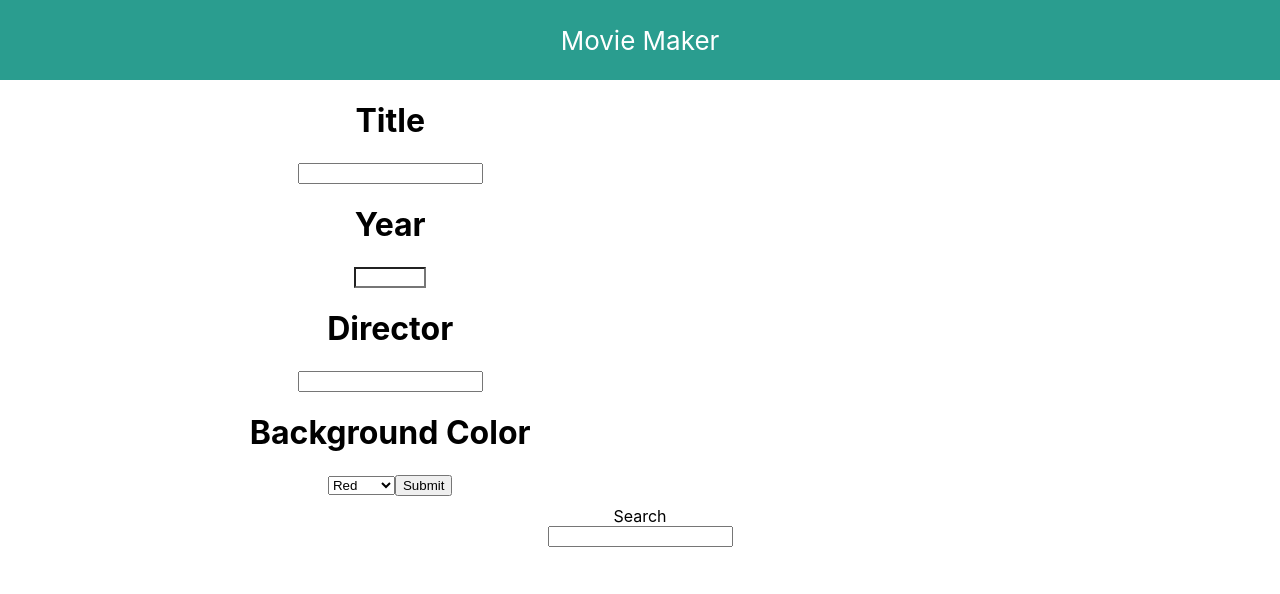
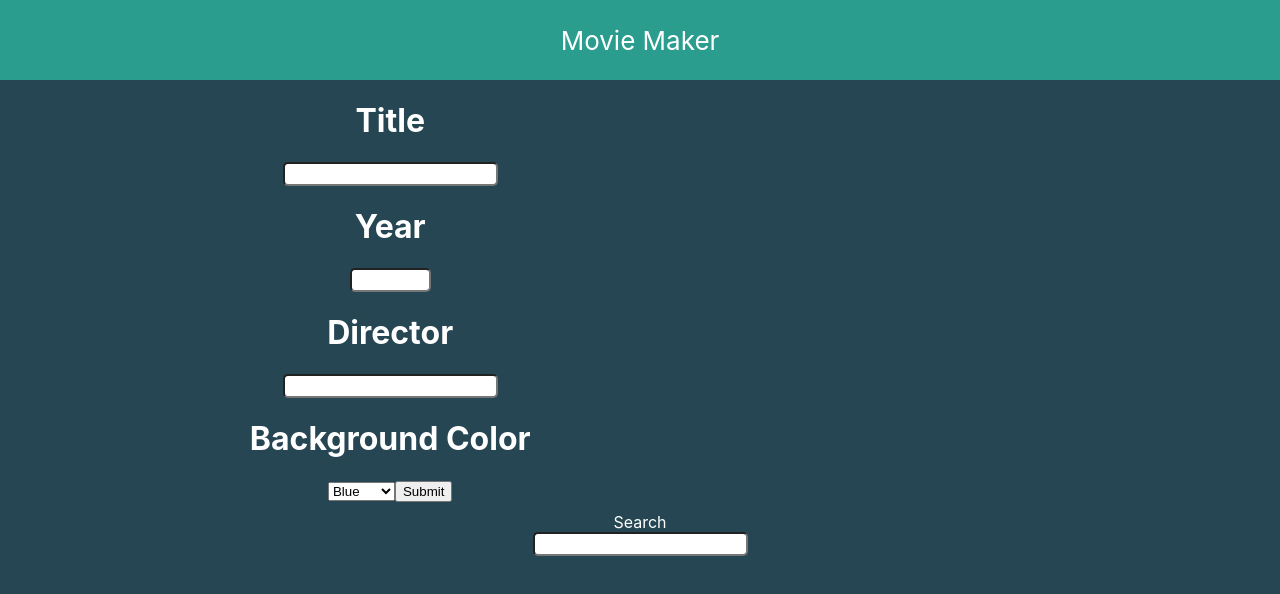
Before and after one commit to belliott15/2.8-Movie-List-Maker-React, a React (Create React App) app: page / in a window 1280 px wide. Shown: the top 594 px of the page. Built offline with nearby package versions, Linux system fonts and the light colour scheme; the HTML template or start-up script is replaced by a standard one.

Commit message:
added placeholders in state and adjusted styiling

```diff
--- a/src/App.css
+++ b/src/App.css
@@ -4,10 +4,13 @@ body{
   --color3: #e9c46a;
   --color4: #f4a261;
   --color5: #e76f51;
+  background-color: #264653;
 }
 
 .App {
   text-align: center;
+  background-color: var(--color1);
+  color: white;
 }
 
 .App-header {
@@ -54,3 +57,8 @@ body{
 .number-input{
   -webkit-appearance: none;
 }
+
+input{
+  border-radius: 5px;
+  font-size: 1rem;
+}
--- a/src/App.js
+++ b/src/App.js
@@ -8,12 +8,12 @@ function App() {
 
   //Tracking state
   const [allMovies, setAllMovies] = useState([]);
-  const [filteredMovies, setFilteredMovies] = useState();
-  const [movieTitle, setMovieTitle] = useState();
-  const [movieFormColor, setMovieFormColor] = useState();
-  const [movieFormYear, setMovieFormYear] = useState();
-  const [movieFormDirector, setMovieFormDirector] = useState();
-  const [query, setQuery] = useState();
+  const [filteredMovies, setFilteredMovies] = useState('');
+  const [movieTitle, setMovieTitle] = useState('');
+  const [movieFormColor, setMovieFormColor] = useState('#2a9d8f');
+  const [movieFormYear, setMovieFormYear] = useState('');
+  const [movieFormDirector, setMovieFormDirector] = useState('');
+  const [query, setQuery] = useState('');
 
 
   //submit function to push new movies to allMovies
@@ -30,7 +30,7 @@ function App() {
     setAllMovies([...allMovies, newMovie]);
     //clear all inputs
     setMovieTitle('');
-    setMovieFormColor('');
+    setMovieFormColor('#2a9d8f');
     setMovieFormYear('');
     setMovieFormDirector('');
   }
@@ -59,8 +59,8 @@ function App() {
       <main>
         <div className='top-half'>
           <MovieForm
+            movieTitle={movieTitle}
             setMovieTitle={setMovieTitle}
-            movieTitle={movieTitle}
             movieFormYear={movieFormYear}
             setMovieFormYear={setMovieFormYear}
             movieFormDirector={movieFormDirector}
```
